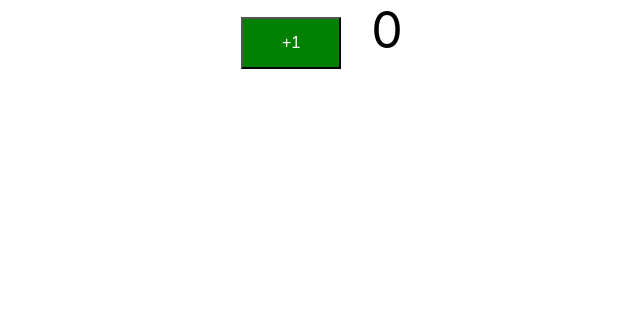
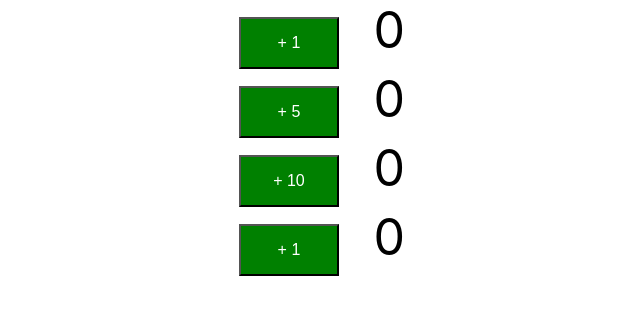
Before and after one commit to Shaurya005/todo-app, a React (Create React App) app: page / in a window 1280 px wide. Shown: the top 314 px of the page, without its empty margins (303-943 px from the left). Built offline with nearby package versions, Linux system fonts and the light colour scheme.

Commit message:
Making single state for all Counter component.

```diff
--- a/src/App.js
+++ b/src/App.js
@@ -5,11 +5,15 @@ import ThirdComponent from './components/learning-examples/ThirdComponent';
 import Counter from './components/counter/Counter';
 import './App.css';
 
+
+// A class component extends a React class called Component.
+// When I create a component extending the react class Component, we need to define the render method in it.
 class App extends Component {
   render() {
     return (
       <div className="App">
         <Counter />
+        {/* Actually the CounterButton is being used as Counter, and that is what is being shown on the page when we have CounterButton as default export from Counter.jsx */}
       </div>
     );
   }
--- a/src/components/counter/Counter.jsx
+++ b/src/components/counter/Counter.jsx
@@ -1,20 +1,131 @@
+import { toHaveErrorMessage } from '@testing-library/jest-dom/dist/matchers';
 import React, { Component } from 'react';
+import PropTypes from 'prop-types';
 import './counter.css'
 
-// Class Component
+/*
+So rather than have the App create the CounterButtons, I would want to have the Counter create the Counter Buttons.
+*/
 class Counter extends Component {
-  render () {
+  render() {
     return (
-      <div className="counter">
-        <button onClick={increament}>+1</button>
-        <span className='count'>0</span>
+      <div className="Counter">
+        {/* <Counter by="1"/>
+        The only way you can actually assign integer value is creating a JSX expression. So surround numbers with curly braces.*/}
+
+        <CounterButton by={1}/>
+        <CounterButton by={5}/>
+        <CounterButton by={10}/>
+        <CounterButton />
+        {/* All these 3 counters will have their own individual counter states.
+        One of the important things that you'd need to understand is the incremental value is not going to change.
+
+        So once I create this button and I say this is increment value is 5, the increment value will remain 5 throughout.
+        It will not change to something else during the lifetime of that specific component.
+        And that's where properties comes in... or they're called props.
+
+        What you can do is to <Counter />, you can add a property. The way you can do that is by saying <Counter by = "1" />.
+        I can go to the Counter component and I can use this prop value to increment by value.
+
+        It's a javascript value, and the way you can use the props is using this.props.by, and see what would happen +1, +5, +10.
+
+        should be. How much the increment should be does not change over the lifetime of this component. These components will always
+        increment by 10, by 5, by 1, etc. And that's the reason why we made it a property and we are using it to set the increment value of that specific component.
+        */}
       </div>
     );
   }
 }
 
+// Class Component
+class CounterButton extends Component {
+
+  /*
+  One of the important things in React is, whenever you would want your component to have state, the best practices to follow are there.
+  Number one is, define the initial state in a constructor. So in a constructor is where you would actually define your initial state.
+
+  The syntax for a constructor in Javascript is very simple. It's constructor().
+  So in Java we would use actually the class name as the method name but in Javascript its constructor(){}
+
+  In JavaScript unless you call this super() method, you cannot use this.
+  So in the constructor before I use this, I would need to call this super() method.
+  */
+  // Define the initial state for this component in a constructor
+  constructor() {
+	super() // Always needed
+    this.state = { // Defining the initial state in constructor
+      counter : 0 // you can define a javascript object in here.
+    }
+
+	// this.increament = this.increament.bind(this); This is how we bind the class inside the constructor.
+
+  // For typical React ES6 classes, if you want to make "this" available inside the local method of class, we need to bind the method to the class.
+  // But this method binding can be avoided if we use arrow method and not normally defined method
+  // So when you use an arrow function, you don't really need to bind this variable, because this binding happens automatically.
+
+  }
+  render () {
+    const style = {fontSize : "50px", padding: "15px 30px"};
+    return (
+      <div className="counter">
+        {/* <button onClick={increament()}>+1</button> Here it's actually calling the function on the first tiime page loads so we need to just pass the function reference without (). */}
+        {/* <button onClick={increament}>+1</button> */}
+        <button onClick={this.increament}>+ {this.props.by}</button> {/*As we want to call increament method of Counter class and not global method, so we need to use this.increment for its method reference. */}
+        <span className='count'
+        style= {{fontSize : "50px", padding: "15px 30px"}}>{/* We need to pass javascript object here, it cannot be simple string and inside javascript object, we can not have hyphen. */}
+        {/* style= {style}> We can also define a variable for this styling above and use it for inline css styling.*/ }
+          {this.state.counter}</span>
+        {/* For mentioning javascript variable or method in between JSX html, we need to mention it inside parenthesis */}
+      </div>
+    );
+  }
+
+ increament = () => { // Made it as lamda function to avoid binding method to class.
+  // If we do directly this.state.counter++ here instead of using setState method, we'll have warning - "Do not mutate state directly. Use setState()"
+
+  /*
+   In React, You don't update the state of the component directly, you need to call a setState method and tell React - hey there!
+   I'm going to update the state now. Whatever update is there, you go and take it, and apply it to the component.
+   One of the important things about this.setState is that what you need to pass to it, is an object. Object may be a new one or an existing with updated value.
+  */
+	this.setState({
+		counter: this.state.counter + this.props.by
+	});
+  /*
+  When we call this.setState, what it does is a merge with the current state
+
+  setState is a merge, so whatever values you pass to the setState is merged with the existing state.
+  */
+    console.log('increament')
+  }
+}
+
 function increament() {
-    console.log('increament')
+     console.log('increment');
+}
+
+// You can actually set a default value for the properties, as well as you can check the type of properties.
+// For example let's say for the counter I would want to make 1 the default value.
+
+// So if somebody does not set by at all, the default I would want to give for it is 1. The way you can do that is by going outside the counter class.
+
+// This is kind of a JSX work around provided by React. So the way you can do that is defining a property on the counter.
+// So you can say counter.defaultProps and create a javascript object in here. We can add many more stuffs there.
+CounterButton.defaultProps = {
+  by : 1
+}
+
+//  Earlier we made the mistake of actually assigning by = "1".
+
+// And we saw that the counter component continued to work without giving a warning.
+
+// The way we can avoid that is by doing a type check on the prop value which is being passed.
+
+// It's another property. So you can say counter.propTypes and define another javascript object by. So now if we give string value to "by" from <Counter /> then it'll throw warning on console.
+// We saw that both defaultProps and PropTypes in the React ES6 are added as properties on the class.
+
+CounterButton.propType = {
+  by : PropTypes.number
 }
 
 export default Counter
```
Also changed, not shown: src/components/learning-examples/FirstComponent.jsx (+8 -0 lines).
